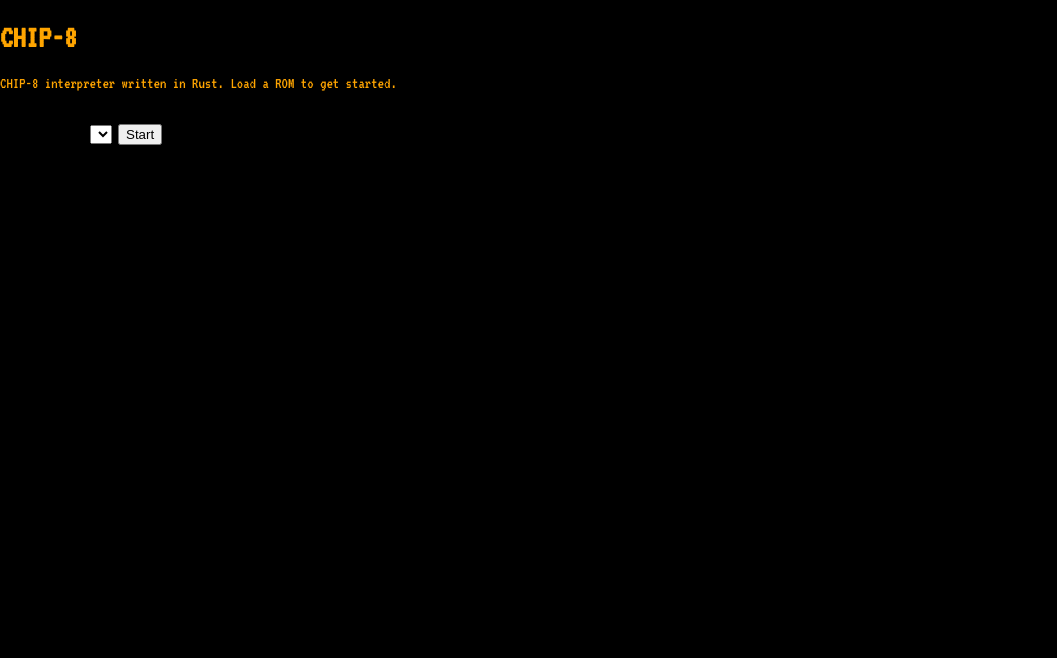
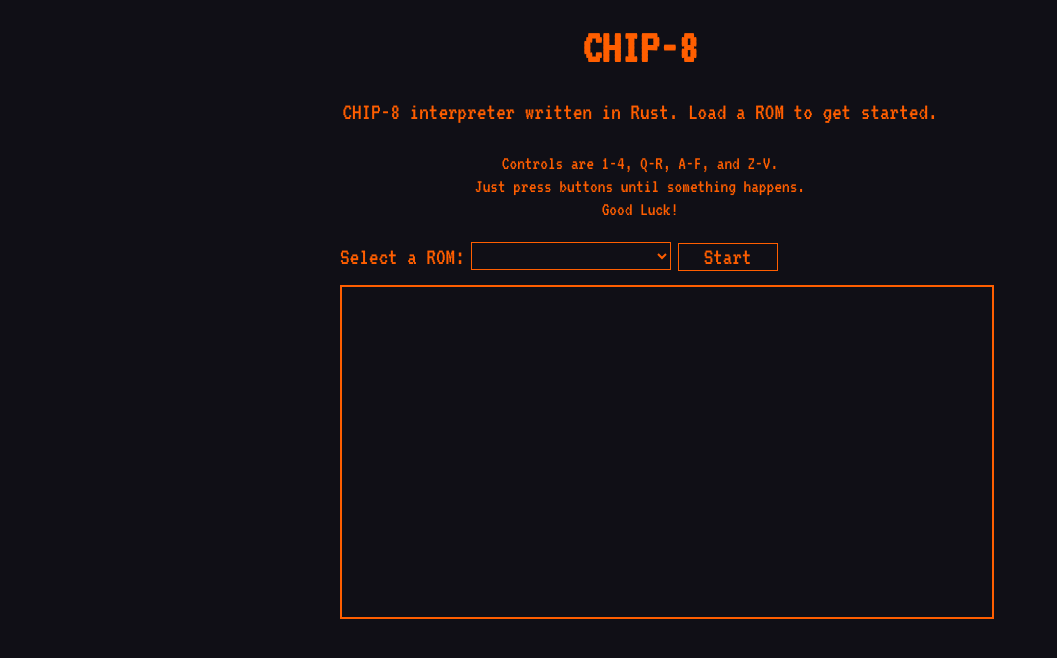
Before and after one commit to JPRoland/rust-wasm-chip-8, a website: page www/index.html in a window 1280 px wide. Shown: the whole page, without its empty margins (0-1057 px from the left). Drawn offline with Linux system fonts and the light colour scheme.

Commit message:
Finished styling

```diff
--- a/www/index.html
+++ b/www/index.html
@@ -11,22 +11,31 @@
     <link rel="stylesheet" href="style.css" />
   </head>
   <body>
-    <!-- <script src="./index.js"></script> -->
-
+    <div class="page_container">
       <header class="header">
         <h1 class="header__headline">CHIP-8</h1>
 
-      <p class="header__text">CHIP-8 interpreter written in Rust. Load a ROM to get started.</p>
+        <p class="header__text">
+          CHIP-8 interpreter written in Rust. Load a ROM to get started.
+        </p>
+
+        <p class="header__text--small">
+          Controls are 1-4, Q-R, A-F, and Z-V.<br />
+          Just press buttons until something happens. <br />
+          Good Luck!
+        </p>
       </header>
 
-
-    <section class="emu-container">
+      <div class="rom_select">
         <label for="roms">Select a ROM:</label>
         <select name="roms" id="roms"></select>
         <button id="start">Start</button>
+      </div>
 
+      <div class="emulator">
         <canvas id="canvas" width="64" height="32"></canvas>
-    </section>
+      </div>
+    </div>
 
     <script src="./bootstrap.js"></script>
   </body>
--- a/www/index.js
+++ b/www/index.js
@@ -6,7 +6,7 @@ const HEIGHT = 32;
 const initCanvas = (w, h) => {
   const canvas = document.getElementById("canvas");
   const ctx = canvas.getContext("2d");
-  ctx.fillStyle = "black";
+  ctx.fillStyle = "rgb(16, 15, 22)";
   ctx.fillRect(0, 0, w, h);
 
   return ctx;
@@ -16,9 +16,9 @@ const updateDisplay = (state, ctx, w, h) => {
   const imageData = ctx.createImageData(w, h);
 
   for (let i = 0; i < state.length; i++) {
-    imageData.data[i * 4] = state[i] === 1 ? 0xff : 0;
-    imageData.data[i * 4 + 1] = state[i] === 1 ? 0xa5 : 0;
-    imageData.data[i * 4 + 2] = 0;
+    imageData.data[i * 4] = state[i] === 1 ? 255 : 16;
+    imageData.data[i * 4 + 1] = state[i] === 1 ? 95 : 15;
+    imageData.data[i * 4 + 2] = state[i] === 1 ? 0 : 22;
     imageData.data[i * 4 + 3] = 255;
   }
 
@@ -88,7 +88,7 @@ const ROMS = [
   "WIPEOFF"
 ];
 
-// Create new elements to append to drop down list
+// function to create new elements to append to drop down list
 const el = domStr => {
   const html = new DOMParser().parseFromString(domStr, "text/html");
 
@@ -122,7 +122,7 @@ window.onload = (async () => {
   let animId;
 
   const runLoop = () => {
-    for (let i = 0; i < 10; i++) {
+    for (let i = 0; i < 5; i++) {
       tick(cpu, ctx);
     }
 
--- a/www/style.css
+++ b/www/style.css
@@ -2,7 +2,8 @@ body {
   margin: 0;
   padding: 0;
   font-family: "VT323", monospace;
-  background-color: black;
+  line-height: 2em;
+  background-color: rgb(16, 15, 22);
 }
 
 canvas {
@@ -13,6 +14,65 @@ canvas {
   image-rendering: pixelated;
 }
 
+.page_container {
+  width: 600px;
+  height: 100vh;
+  margin-left: auto;
+  margin-right: auto;
+}
+
 .header {
-  color: orange;
+  color: rgb(255, 94, 0);
+  text-align: center;
 }
+
+.header__headline {
+  font-size: 3em;
+}
+
+.header__text {
+  font-size: 1.5em;
+}
+
+.header__text--small {
+  font-size: 1.2em;
+  line-height: 1.2em;
+}
+
+.rom_select {
+  margin-left: auto;
+  margin-right: auto;
+  color: rgb(255, 94, 0);
+}
+
+label {
+  font-size: 1.5em;
+}
+
+button,
+select {
+  font-family: "VT323", monospace;
+  width: 200px;
+  background-color: rgb(16, 15, 22);
+  color: rgb(255, 94, 0);
+  font-size: 1.5em;
+  border: 1px solid rgb(255, 94, 0);
+  outline: none;
+}
+
+button {
+  width: 100px;
+}
+
+button:active {
+  color: rgb(16, 15, 22);
+  background-color: rgb(255, 94, 0);
+}
+
+.emulator {
+  height: 320px;
+  width: 640px;
+  border: 2px solid rgb(255, 94, 0);
+  margin-top: 10px;
+  padding: 5px;
+}
```
Also changed, not shown: README.md, 1 other file. Lines whose indentation alone changed are shown as unchanged.
